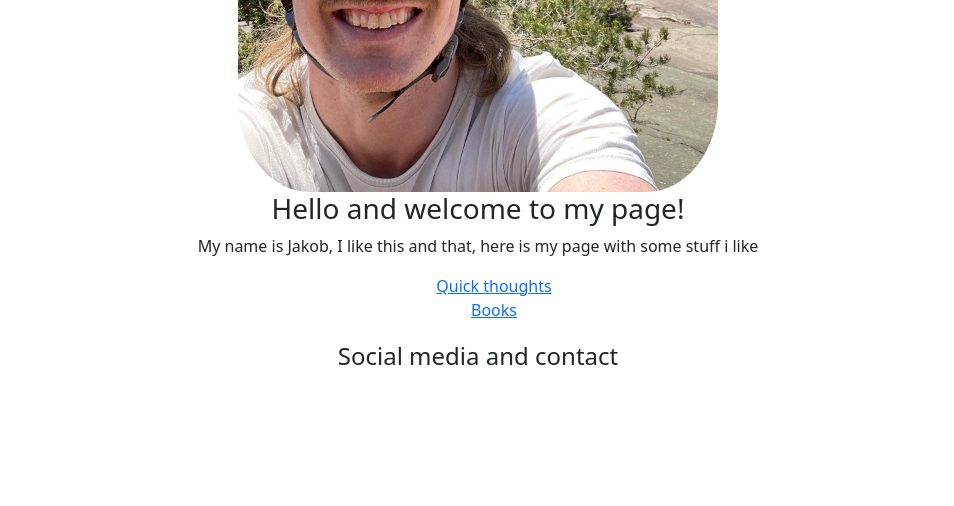
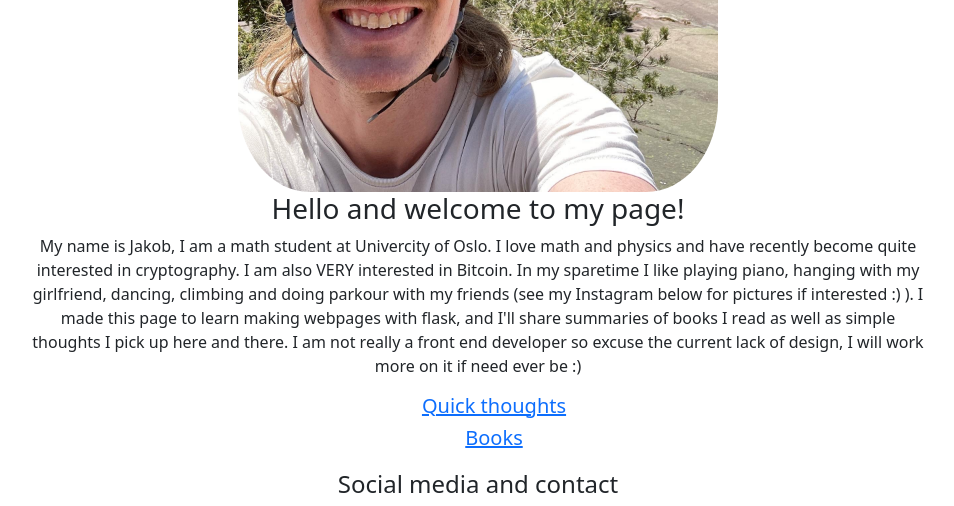
Before and after one commit to Kortelange/my_webpage, a Flask app: page / in a window 1280 px wide. Shown: the part 428-934 px from the top of the page, without its empty margins (162-1116 px from the left). Before the commit the page ends 793 px from the top, so only its background shows below. Run offline with Flask 2, Linux system fonts and the light colour scheme; some libraries are stand-ins or nearby versions.

Commit message:
update some layout and text

```diff
--- a/server.py
+++ b/server.py
@@ -23,6 +23,7 @@ db.init_app(app)
 app.app_context().push()
 login_manager = LoginManager()
 login_manager.init_app(app)
+
 
 @login_manager.user_loader
 def load_user(user_id):
--- a/static/css/index.css
+++ b/static/css/index.css
@@ -21,3 +21,8 @@ ul {
     margin-top: min(3%, 20px);
     width: min(100%, 500px);
 }
+
+a i {
+    color: black;
+    text-decoration: none;
+}
--- a/static/css/posts_base.css
+++ b/static/css/posts_base.css
@@ -9,3 +9,8 @@ h1 {
     padding: 2% 3%;
     border-radius: 13%;
 }
+
+.book-title {
+    color: black;
+    text-decoration: none;
+}
--- a/templates/books.html
+++ b/templates/books.html
@@ -12,8 +12,10 @@
     {% endif %}
     {% for book in books: %}
     <div class="col-md-8 col-lg-6 mx-auto post-box">
-        <a href="{{ url_for('get_book', id=book.id) }}"><h3>{{ book.title }}</h3></a>
+        <a href="{{ url_for('get_book', id=book.id) }}"
+           class="book-title"><h3>{{ book.title }}</h3></a>
         <p>{{ book.short_review }}</p>
+        <a href="{{ url_for('get_book', id=book.id) }}">read more ...</a>
         {% if current_user.is_authenticated and current_user.get_id() == "1" %}
             <a href="{{ url_for('edit_book', id=book.id) }}" class="btn btn-warning">Edit</a>
             <a href="{{ url_for('delete_book', id=book.id) }}" class="btn btn-danger">Delete</a>
--- a/templates/index.html
+++ b/templates/index.html
@@ -12,11 +12,17 @@
 <div class="container-fluid">
     <img src="static/images/selfie.jpg" alt="selfie" id="selfie">
     <h3>Hello and welcome to my page!</h3>
-    <p>My name is Jakob, I like this and that, here is my page with some stuff i like</p>
+    <p>My name is Jakob, I am a math student at Univercity of Oslo. I love math and physics
+    and have recently become quite interested in cryptography. I am also VERY interested in Bitcoin.
+    In my sparetime I like playing piano, hanging with my girlfriend, dancing, climbing and doing
+    parkour with my friends (see my Instagram below for pictures if interested :) ). I made this page
+    to learn making webpages with flask, and I'll share summaries of books I read as well as simple thoughts
+    I pick up here and there. I am not really a front end developer so excuse the current lack of design,
+    I will work more on it if need ever be :)</p>
 
     <ul>
-        <li><a href="{{ url_for('get_quick_thoughts') }}">Quick thoughts</a></li>
-        <li><a href="{{ url_for('get_books') }}">Books</a></li>
+        <h5><li><a href="{{ url_for('get_quick_thoughts') }}">Quick thoughts</a></li></h5>
+        <h5><li><a href="{{ url_for('get_books') }}">Books</a></li></h5>
         {% if current_user.is_authenticated %}
         <li><a href="logout">logout</a></li>
         {% endif %}
@@ -25,9 +31,9 @@
     <div id="some" class="container-md">
         <h4>Social media and contact</h4>
         <div class="row">
-            <div class="col-4"><i class="fa-brands fa-instagram fa-2xl"></i></div>
-            <div class="col-4"><i class="fa-brands fa-twitter fa-2xl"></i></div>
-            <div class="col-4"><i class="fa-solid fa-envelope fa-2xl"></i></div>
+            <div class="col-4"><a href="https://www.instagram.com/jakoblundsgaard/?hl=en"><i class="fa-brands fa-instagram fa-2xl"></i></a></div>
+            <div class="col-4"><a href="https://github.com/Kortelange"><i class="fa-brands fa-github fa-2xl"></i></a></div>
+            <div class="col-4"><a href="mailto: jakob_korte@hotmail.com"><i class="fa-solid fa-envelope fa-2xl"></i></a></div>
         </div>
     </div>
 </div>
```
Also changed, not shown: templates/book.html (+9 -3 lines).
